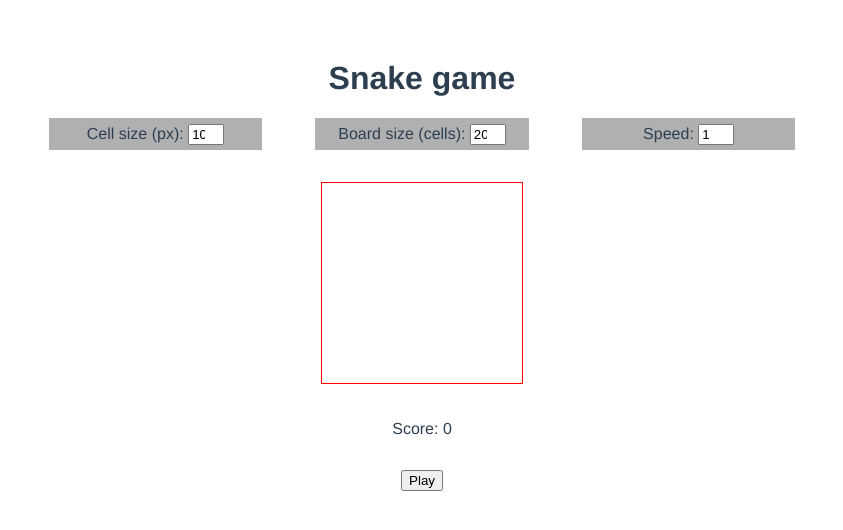
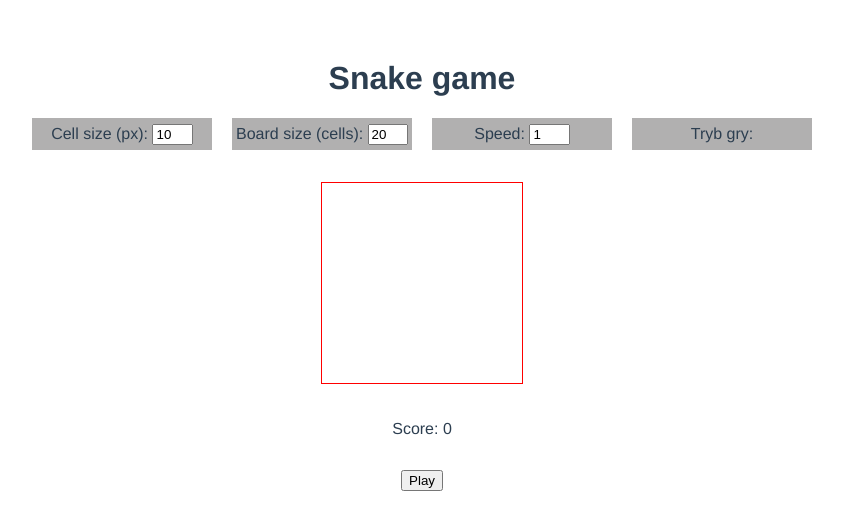
Before and after one commit to mmach1988/Game-of-Life-vue, a Vue app: page / in a window 1280 px wide. Shown: the top 530 px of the page, without its empty margins (218-1061 px from the left). Built offline with nearby package versions, Linux system fonts and the light colour scheme.

Commit message:
Pierwszy commit game of life

```diff
--- a/package.json
+++ b/package.json
@@ -13,8 +13,8 @@
   },
   "devDependencies": {
     "@vue/cli-plugin-babel": "~4.5.0",
-    "@vue/cli-plugin-eslint": "~4.5.0",
-    "@vue/cli-service": "~4.5.0",
+    "@vue/cli-plugin-eslint": "^3.1.1",
+    "@vue/cli-service": "^3.12.1",
     "babel-eslint": "^10.1.0",
     "eslint": "^6.7.2",
     "eslint-plugin-vue": "^6.2.2",
--- a/src/App.vue
+++ b/src/App.vue
@@ -10,6 +10,13 @@
       </div>
       <div class="input-div">
         Speed: <input v-model="speed" type="number" />
+      </div>
+            <div class="input-div">
+      Tryb gry:
+      <br />
+      <!-- 1. Rysowanie (moliwość zapisania, mozliwosc wczytywania zapisanych konfiguracji)
+      2. Symulacja (mzliwość play/ pause)
+      3. Czyszczenie -->
       </div>
     </div>
 
@@ -112,7 +119,7 @@ export default {
   margin-top: 60px;
 }
 input {
-  width: 13%;
+  width: 18%;
 }
 
 .game-over {
@@ -131,7 +138,7 @@ input {
   width: 50em;
   margin: auto;
   display: grid;
-  grid-template-columns: 33.33% 33.33% 33.33%;
+  grid-template-columns: 25% 25% 25% 25% ;
   justify-items: center;
   grid-template-rows: 2em;
 }
@@ -142,6 +149,6 @@ input {
   background-color: rgb(177, 176, 176);
   line-height: 2em;
   text-align: center;
-  width: 80%;
+  width: 90%;
 }
 </style>
```
Also changed, not shown: 1 other file (tests, documents, lock files or other folders).
